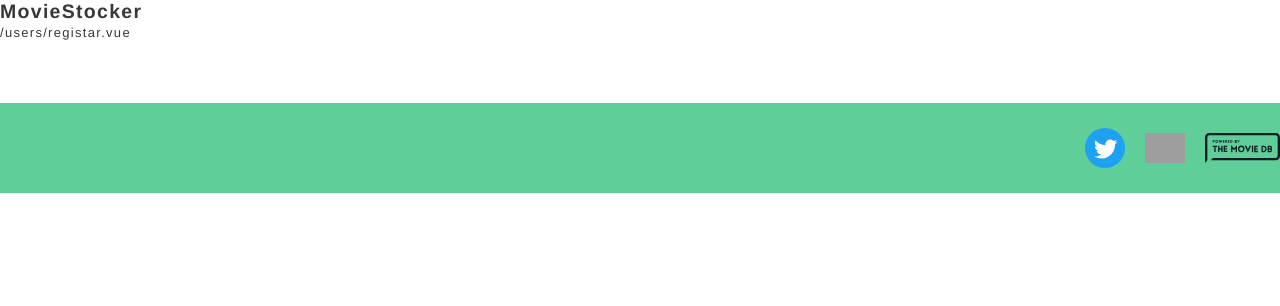
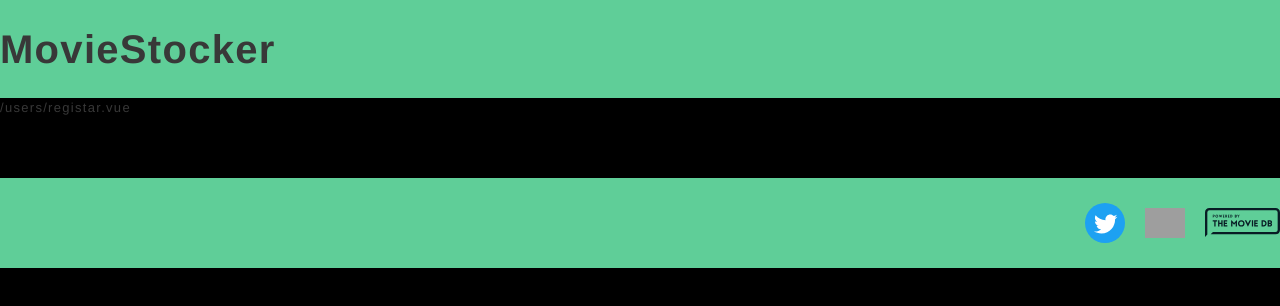
Before and after one commit to TakuyaTaniguchi/MovieStocker, a Nuxt app: page /users/register in a window 1280 px wide. Shown: the top 306 px of the page. Built offline with nearby package versions, Linux system fonts and the light colour scheme; grey boxes are pictures that could not be loaded.

Commit message:
Upodate headerデザインの追加

```diff
--- a/assets/base/_reset.scss
+++ b/assets/base/_reset.scss
@@ -8,7 +8,7 @@ html, body, div, span, applet, object, iframe, h1, h2, h3, h4, h5, h6, p, blockq
 }
 body {
 	position: relative;
-	background-color: #fff;
+	background-color: #000;
 	font-size: $base_font_size;
 	color:$font_color;
 	line-height:$line_height;
--- a/assets/inc/_object.scss
+++ b/assets/inc/_object.scss
@@ -1,9 +1,11 @@
 //layout
 @import '../object/layout/_l-section.scss';
+@import '../object/layout/_l-header.scss';
 @import '../object/layout/_l-footer.scss';
 //components
 @import '../object/component/_c-card.scss';
 @import '../object/component/_c-listSns.scss';
+@import '../object/component/_c-articleTitle.scss';
 //project
 // @import '../object/project/*';
 //utility
--- /dev/null
+++ b/assets/object/component/_c-articleTitle.scss
@@ -0,0 +1,7 @@
+.c-articleTitle{
+    color: #5FCE98;
+    border-bottom: solid 2px;
+    font-size: 24px;
+    font-weight: bold;
+    padding: 10px 5px;
+}
--- a/assets/object/component/_c-card.scss
+++ b/assets/object/component/_c-card.scss
@@ -2,6 +2,7 @@
     display: flex;
     justify-content: space-between;
     flex-wrap: wrap;
+    margin-top: 25px;
     &::after{
         content:"";
         display: block;
--- /dev/null
+++ b/assets/object/layout/_l-header.scss
@@ -0,0 +1,14 @@
+.l-header{
+    background-color: #5FCE98;
+    width: 100%;
+    padding: 25px 0;
+    &_inner{
+        width: 100%;
+        max-width: 1280px;
+        margin-left: auto;
+        margin-right: auto;
+    }
+    &_title{
+        font-size: 40px;
+    }
+}
--- a/components/Header.vue
+++ b/components/Header.vue
@@ -1,7 +1,9 @@
 <template>
-  <section class="hero is-medium is-primary is-bold">
-    <h1>MovieStocker</h1>
-  </section>
+    <section class="l-header">
+    <div class="l-header_inner">
+      <h1 class="l-header_title">MovieStocker</h1>
+    </div>
+</section>
 </template>
 
 <script>
--- a/pages/index.vue
+++ b/pages/index.vue
@@ -2,7 +2,7 @@
   <div>
     <section class="l-section -is-medium">
       <div class="container">
-        <h2 class="title">最新映画情報</h2>
+        <h2 class="c-articleTitle">Most popular movies</h2>
         <ul class="c-card">
           <li v-for="result in results" :key="result.id" class="c-card_item">
             <div class="c-card_inner">
```
